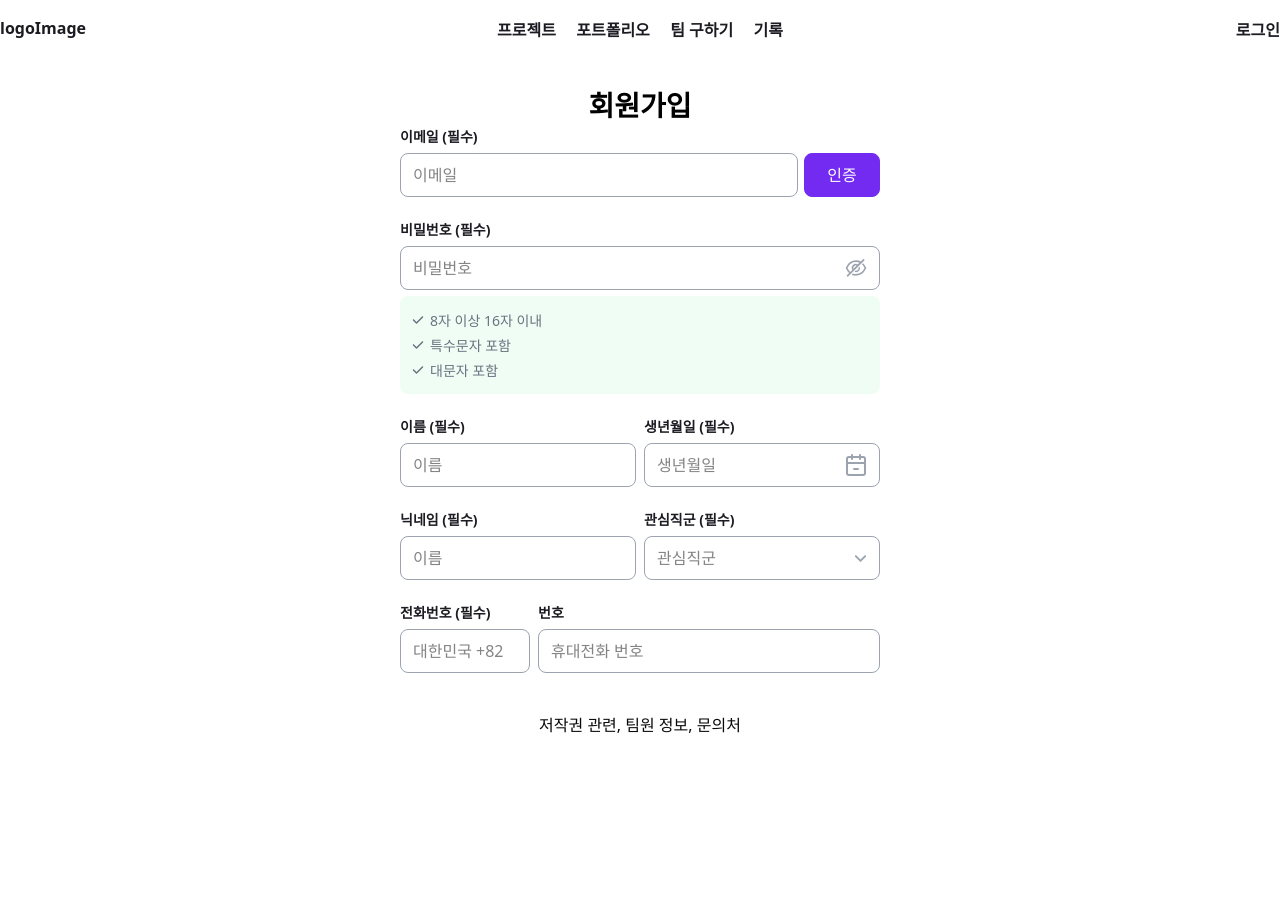
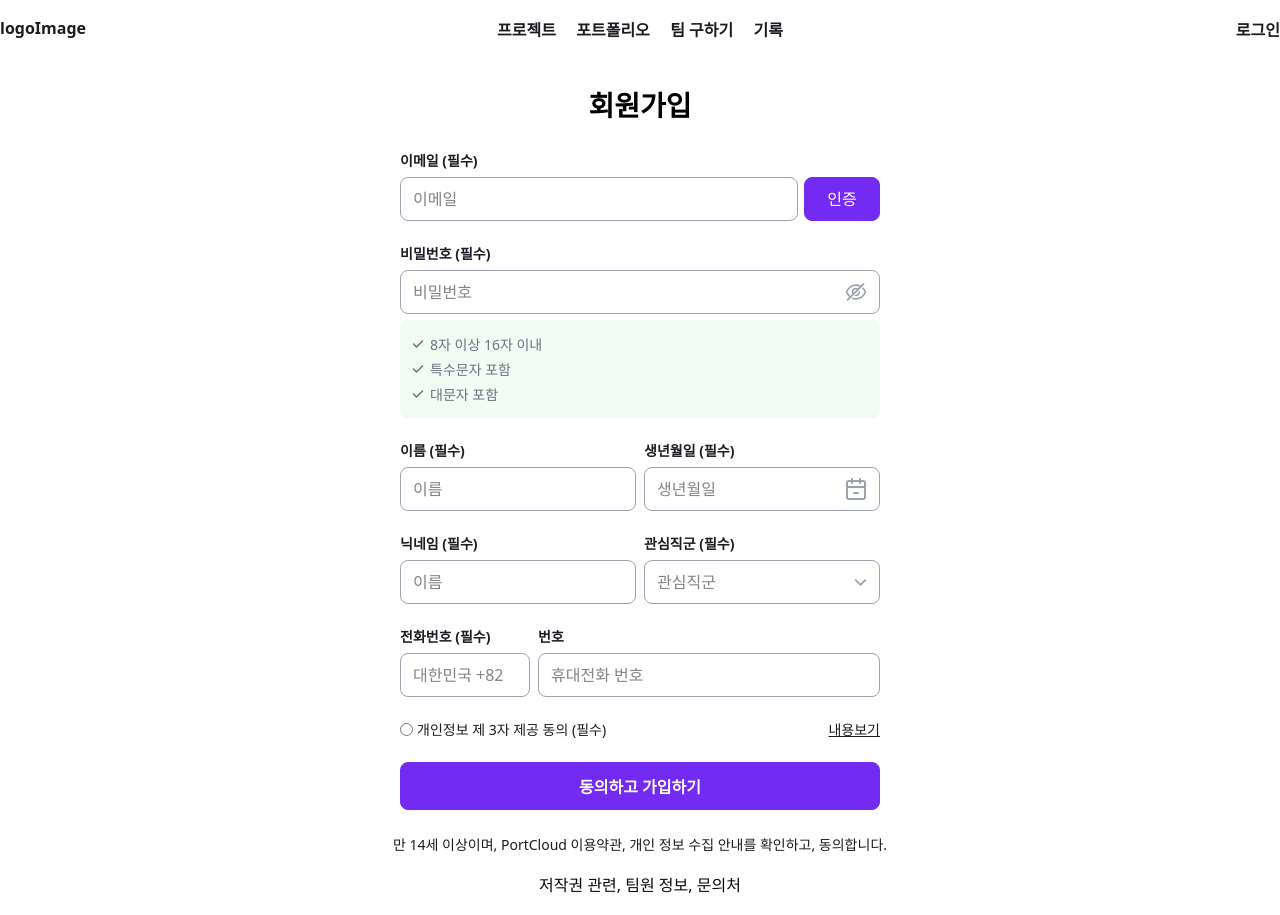
Before and after one commit to portcloud-project/Portcloud-FE, a Next.js app in the folder frontend/: page /signup in a window 1280 px wide. Before the commit the page ends 800 px from the top, so only its background shows below. Built offline with nearby package versions, Linux system fonts and the light colour scheme.

Commit message:
fix: 연결 태그 수정

```diff
--- a/frontend/src/app/customComponents/Login.tsx
+++ b/frontend/src/app/customComponents/Login.tsx
@@ -7,6 +7,7 @@ import { FcGoogle } from 'react-icons/fc';
 import { IoMdClose } from 'react-icons/io';
 import { AiOutlineEyeInvisible, AiOutlineEye } from 'react-icons/ai';
 import { useEffect, useState } from 'react';
+import Link from 'next/link';
 
 const Login = ({
     setLoginModal,
@@ -112,12 +113,13 @@ const Login = ({
                     <h3 className="font-normal text-[14px] text-[var(--color-gray-500)]">
                         아직 회원이 아니라면?
                     </h3>
-                    <a
-                        href="/"
+                    <Link
+                        href="/signup"
                         className="underline font-normal text-[14px] text-[var(--color-gray-900)]"
+                        onClick={()=> setLoginModal(false)}
                     >
                         회원가입
-                    </a>
+                    </Link>
                 </CardFooter>
             </Card>
         </CardLayout>
--- a/frontend/src/app/layoutComponents/Header.tsx
+++ b/frontend/src/app/layoutComponents/Header.tsx
@@ -12,7 +12,7 @@ const Header = () => {
     return (
         <header className="top-0 left-0 w-full h-[60px] flex justify-center items-center text-[var(--color-gray-900)] font-semibold text-[16px] z-50 bg-white mb-[24px]">
             <div className="w-[1440px] h-full flex flex-row justify-between items-center">
-                <div className="w-[130px] h-[28px]">logoImage</div>
+                <Link href={'/'} className="w-[130px] h-[28px]">logoImage</Link>
 
                 <nav className="w-[286px] h-[36px] flex flex-row justify-between items-center xs-mobile:hidden tablet:flex">
                     {navArr.map((a, i) => (
--- a/frontend/src/app/signup/page.tsx
+++ b/frontend/src/app/signup/page.tsx
@@ -13,13 +13,14 @@ import {
     DropdownMenuTrigger,
 } from '@/components/ui/dropdown-menu';
 import { FaAngleDown } from 'react-icons/fa6';
+import Link from 'next/link';
 
 const Signup = () => {
     const rules = ['8자 이상 16자 이내', '특수문자 포함', '대문자 포함'];
     const [pwVisible, setPwVisible] = useState<boolean>(false);
 
     return (
-        <main className="w-full px-[24px] flex flex-col justify-start items-center mx-auto laptop:max-w-[1440px] tablet:w-full">
+        <main className="w-full px-[24px] flex flex-col justify-start items-center mx-auto laptop:max-w-[1440px] tablet:w-full gap-[24px]">
             <h3 className="font-bold text-[28px] text-black">회원가입</h3>
             <form
                 action=""
@@ -179,7 +180,7 @@ const Signup = () => {
                     </div>
                 </div>
 
-{/* phone number section */}
+                {/* phone number section */}
                 <div className="w-full flex flex-row justify-between items-center gap-[6px]">
                     <div className="w-[130px] flex flex-col justify-center items-start gap-[6px]">
                         <label
@@ -215,10 +216,23 @@ const Signup = () => {
                     </div>
                 </div>
 
-                <div className="w-full flex flex-row justify-between items-center gap-[6px]">
+                <div className="w-full flex flex-row justify-between items-center gap-[6px] text-[14px] text-[var(--color-gray-900)] font-normal">
+                    <div className="flex flex-row justify-center items-center gap-[4px]">
+                        <input type="radio" />
+                        <h3>개인정보 제 3자 제공 동의 (필수)</h3>
+                    </div>
 
+                    <Link className="underline" href="/">
+                        내용보기
+                    </Link>
                 </div>
+
+                <button className="w-full h-[48px] rounded-[8px] text-white text-[16px] font-semibold leading-[24px] border border-[var(--color-purple-500)] bg-[var(--color-purple-500)] px-[24px] py-[12px] hover:text-[var(--color-purple-500)] hover:bg-white transition duration-300 ease-in-out cursor-pointer">
+                    동의하고 가입하기
+                </button>
             </form>
+
+            <h3 className='text-[14px] text-[var(--color-gray-900)] font-normal'>만 14세 이상이며, PortCloud 이용약관, 개인 정보 수집 안내를 확인하고, 동의합니다.</h3>
         </main>
     );
 };
```
